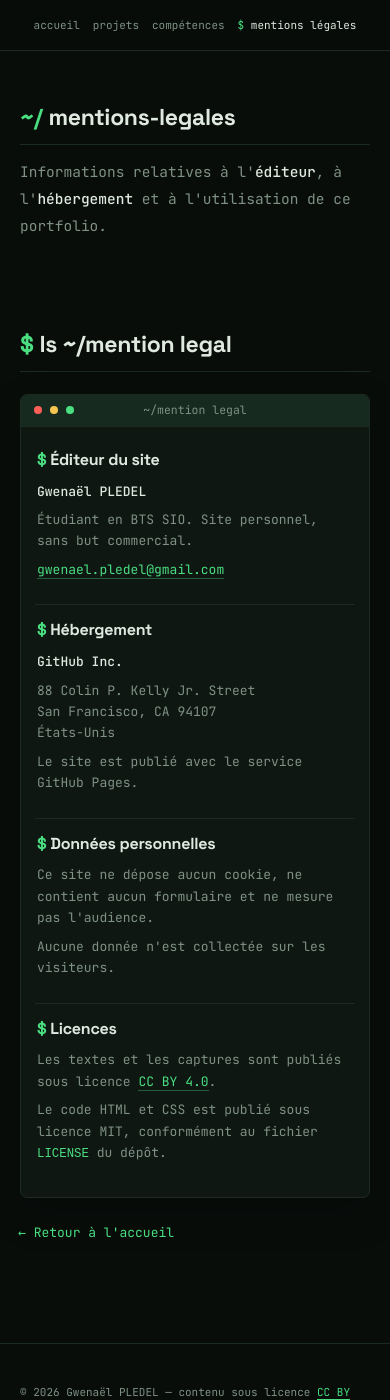
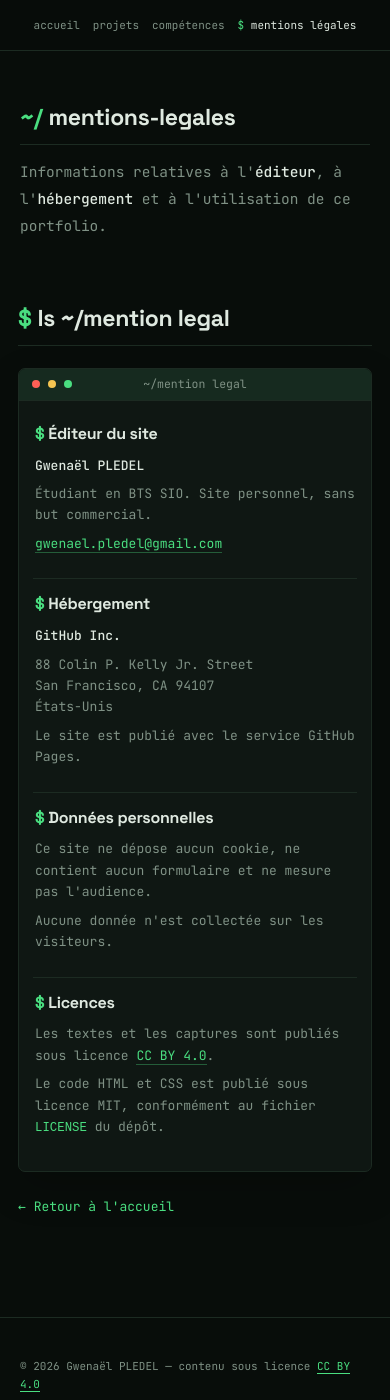
Before and after one commit to vzsca/Portfolio-Gwenael, a Jekyll site: the page built from mentions-legales.md, in a window 390 px wide and 1400 px high. Built offline with Jekyll 4.4.1, drawn with Linux system fonts in a browser that asks for light colours.

Commit message:
fix legal page responsive specificity and remove unused styles

```diff
--- a/css/style.css
+++ b/css/style.css
@@ -130,14 +130,11 @@ main > article img { display: block; max-width: 100%; height: auto; border: 1px
 .sous-titre { color: var(--muted); font-size: 13px; }
 .comp-liste { display: flex; flex-wrap: wrap; gap: 8px; align-items: center; margin: 18px 0; }
 .comp { display: inline-block; border: 1px solid var(--line); background: var(--panel); color: var(--green); padding: 4px 8px; border-radius: 3px; font-size: 12px; }
-.legal-page-heading { width: calc(100% - 40px); max-width: 832px; margin: 52px auto 0; padding: 0; }
 #mentions-legales { width: calc(100% - 40px); max-width: 832px; margin: 52px auto 0; }
 #mentions-legales h2 { margin-bottom: 14px; }
 #mentions-legales + .legal-terminal-section { width: calc(100% - 40px); max-width: 832px; margin: 90px auto 0; }
 .legal-terminal-section > h2 { margin-bottom: 22px; }
 .legal-terminal { width: 100%; max-width: none; margin: 0; box-shadow: 0 16px 40px rgba(0,0,0,.18); }
-.legal-page-heading h1 { font: 700 clamp(31px, 4vw, 43px)/1.2 var(--display); letter-spacing: -.025em; margin: 12px 0; }
-.legal-page-heading > p:last-child { color: var(--muted); font-size: 14.5px; line-height: 1.85; margin: 0; }
 .legal-grid { display: block; margin: 0; padding: 8px 22px; }
 .legal-card { min-width: 0; padding: 17px 4px 19px; border-bottom: 1px solid var(--line); }
 .legal-card:last-child { border-bottom: 0; }
@@ -149,11 +146,9 @@ main > article img { display: block; max-width: 100%; height: auto; border: 1px
 .legal-card code { color: var(--green); font-size: .95em; }
 .legal-back { width: 100%; max-width: 872px; margin: 24px auto 0; padding: 0 20px; font-size: 13px; }
 .legal-back a { color: var(--green); }
-.projet-section { margin: 18px 0; }
 @media (max-width: 640px) {
   main > article { padding: 20px 18px 0; }
-  .legal-page-heading { margin-top: 22px; }
-  .legal-terminal-section { width: calc(100% - 36px); margin-top: 64px; }
+  #mentions-legales + .legal-terminal-section { width: calc(100% - 36px); margin-top: 64px; }
   .legal-terminal { width: 100%; margin-top: 0; }
   .legal-grid { padding: 8px 14px; }
   .legal-card { padding: 15px 2px 17px; }
```
